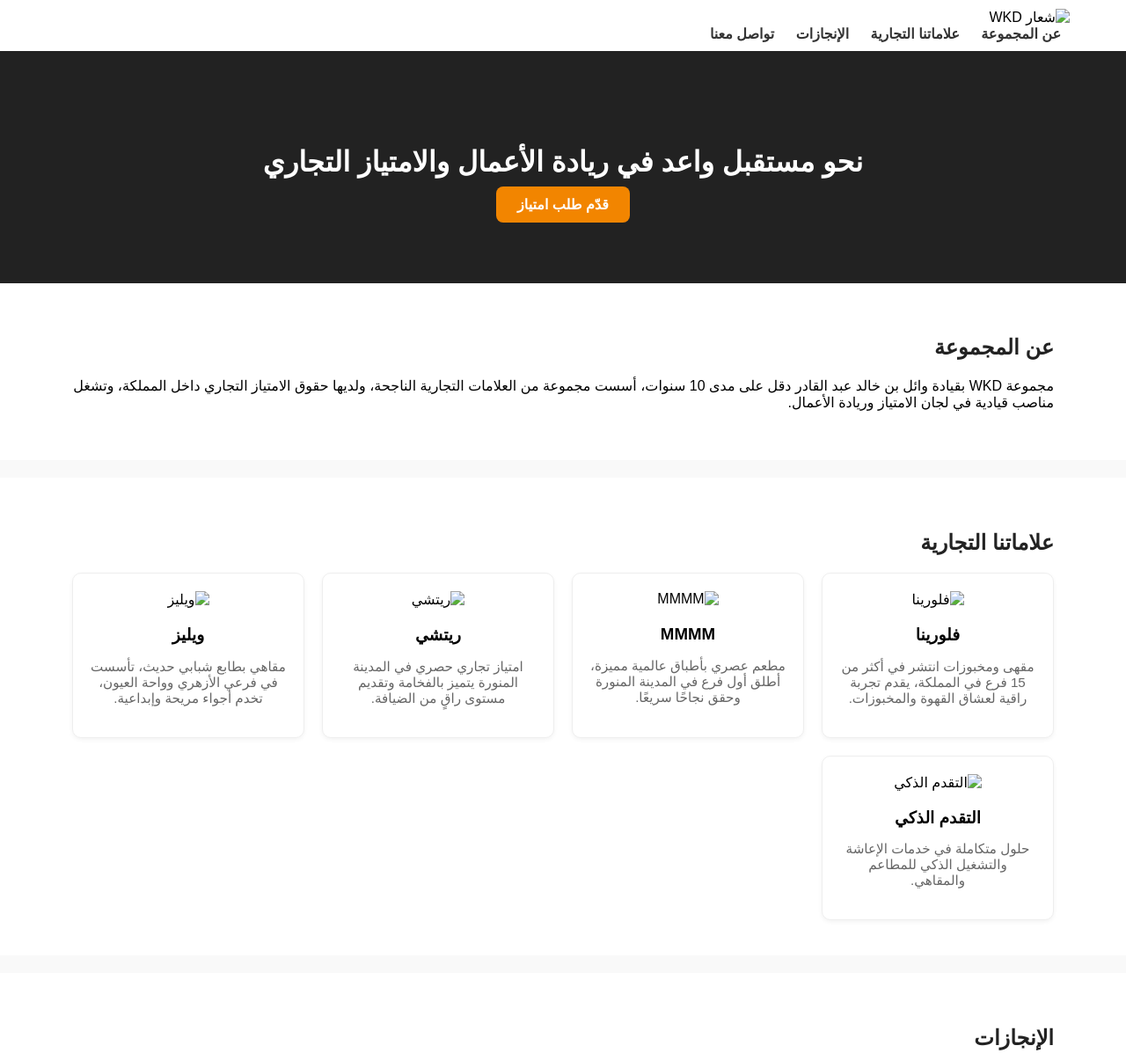
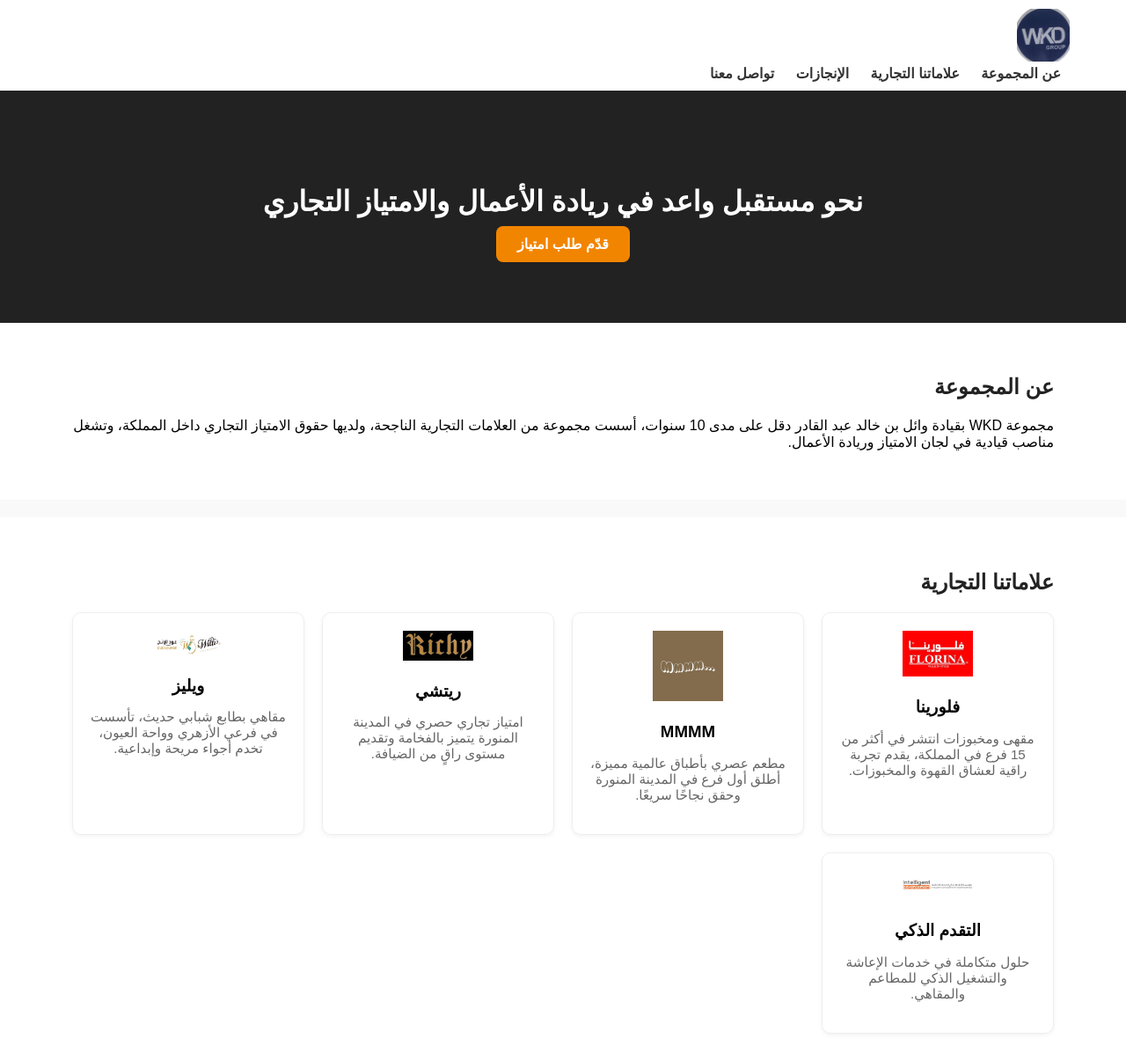
Before and after one commit to hunterbukhari/wkd1, a plain HTML site: page index.html in a window 1280 px wide. Shown: the top 1197 px of the page at 88% size. Drawn offline with Linux system fonts and the light colour scheme.

Commit message:
Add files via upload

```diff
--- a/index.html
+++ b/index.html
@@ -4,13 +4,14 @@
     <meta charset="UTF-8" />
     <meta name="viewport" content="width=device-width, initial-scale=1.0" />
     <title>مجموعة WKD</title>
+    <link rel="stylesheet" href="https://cdnjs.cloudflare.com/ajax/libs/font-awesome/6.4.0/css/all.min.css" />
     <link rel="stylesheet" href="styles.css" />
   </head>
   <body>
     <!-- الهيدر -->
     <header class="header">
       <div class="container">
-        <img src="images/Untitled-1.jpg" alt="شعار WKD" class="logo" />
+        <img src="wkd.png" alt="شعار WKD" class="logo" />
         <nav class="nav">
           <a href="#about">عن المجموعة</a>
           <a href="#brands">علاماتنا التجارية</a>
@@ -44,27 +45,27 @@
         <h2>علاماتنا التجارية</h2>
         <div class="brands-grid">
           <div class="brand-card">
-            <img src="images/florina-logo.png" alt="فلورينا" />
+            <img src="florina.jpg" alt="فلورينا" />
             <h3>فلورينا</h3>
             <p>مقهى ومخبوزات انتشر في أكثر من 15 فرع في المملكة، يقدم تجربة راقية لعشاق القهوة والمخبوزات.</p>
           </div>
           <div class="brand-card">
-            <img src="images/mmmm-logo.png" alt="MMMM" />
+            <img src="mmmm.jpg" alt="MMMM" />
             <h3>MMMM</h3>
             <p>مطعم عصري بأطباق عالمية مميزة، أطلق أول فرع في المدينة المنورة وحقق نجاحًا سريعًا.</p>
           </div>
           <div class="brand-card">
-            <img src="images/ritchi-logo.png" alt="ريتشي" />
+            <img src="richy.jpg" alt="ريتشي" />
             <h3>ريتشي</h3>
             <p>امتياز تجاري حصري في المدينة المنورة يتميز بالفخامة وتقديم مستوى راقٍ من الضيافة.</p>
           </div>
           <div class="brand-card">
-            <img src="images/willies-logo.png" alt="ويليز" />
+            <img src="willis.jpg" alt="ويليز" />
             <h3>ويليز</h3>
             <p>مقاهي بطابع شبابي حديث، تأسست في فرعي الأزهري وواحة العيون، تخدم أجواء مريحة وإبداعية.</p>
           </div>
           <div class="brand-card">
-            <img src="images/takaddum-logo.png" alt="التقدم الذكي" />
+            <img src="iad.jpg" alt="التقدم الذكي" />
             <h3>التقدم الذكي</h3>
             <p>حلول متكاملة في خدمات الإعاشة والتشغيل الذكي للمطاعم والمقاهي.</p>
           </div>
@@ -126,6 +127,13 @@
         <p>جميع الحقوق محفوظة &copy; 2025 مجموعة WKD</p>
       </div>
     </footer>
+  <!-- زر واتساب -->
+  <a href="https://wa.me/966530017278" id="whatsapp-button" target="_blank" title="تواصل عبر واتساب">
+  <i class="fa-brands fa-whatsapp"></i>
+  </a>
+
+  <!-- زر العودة لأعلى الصفحة -->
+  <button id="backToTop" title="العودة لأعلى الصفحة">↑</button>
 
     <script src="script.js"></script>
   </body>
```
Also changed, not shown: florina.jpg (added), iad.jpg (added), mmmm.jpg (added), richy.jpg (added), stable.jpg (added), willis.jpg (added), wkd.png (added).
